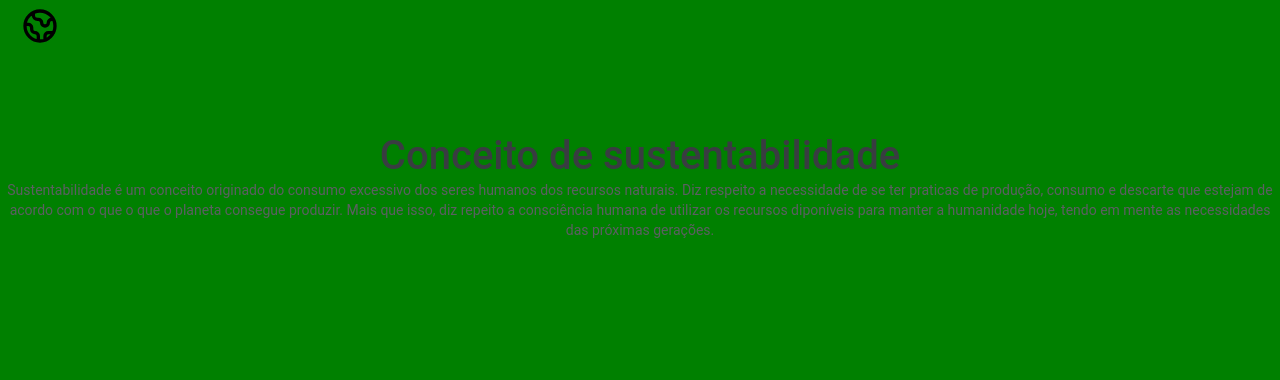
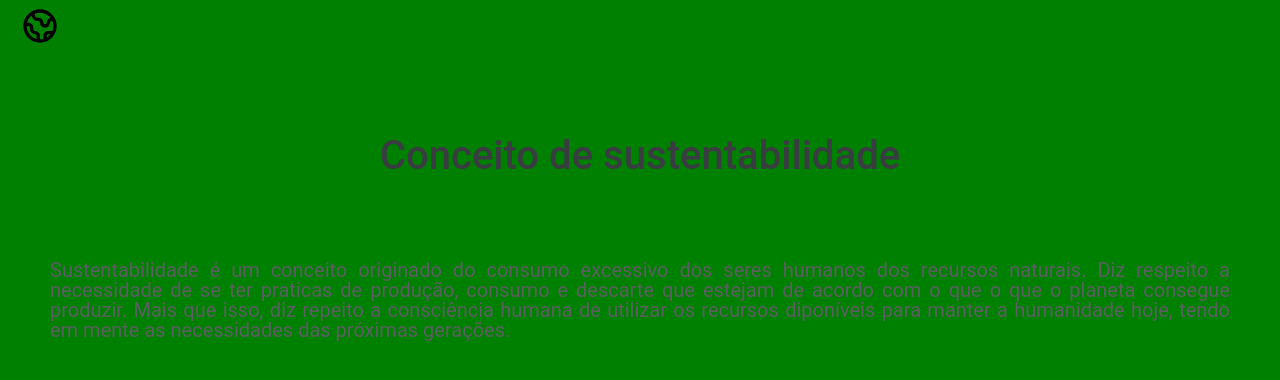
Before and after one commit to ZeniltonCardoso/Sustentabilidade-Empresarial, a React (Create React App) app: page / in a window 1280 px wide. Shown: the top 380 px of the page. Built offline with nearby package versions, Linux system fonts and the light colour scheme.

Commit message:
style da descrição

```diff
--- a/src/components/DefaultOverlayContent/styles.ts
+++ b/src/components/DefaultOverlayContent/styles.ts
@@ -20,9 +20,14 @@ export const Heading = styled.div`
     color: #393c41;
   }
   > h2 {
+    margin-top: 10vh;
     font-weight: normal;
-    font-size: 14px;
+    margin-left: 50px;
+    margin-right: 50px;
+    text-align: justify;
     line-height: 20px;
+    font-size: 20px;
+
     color: #5c5e62;
   }
 `
```
